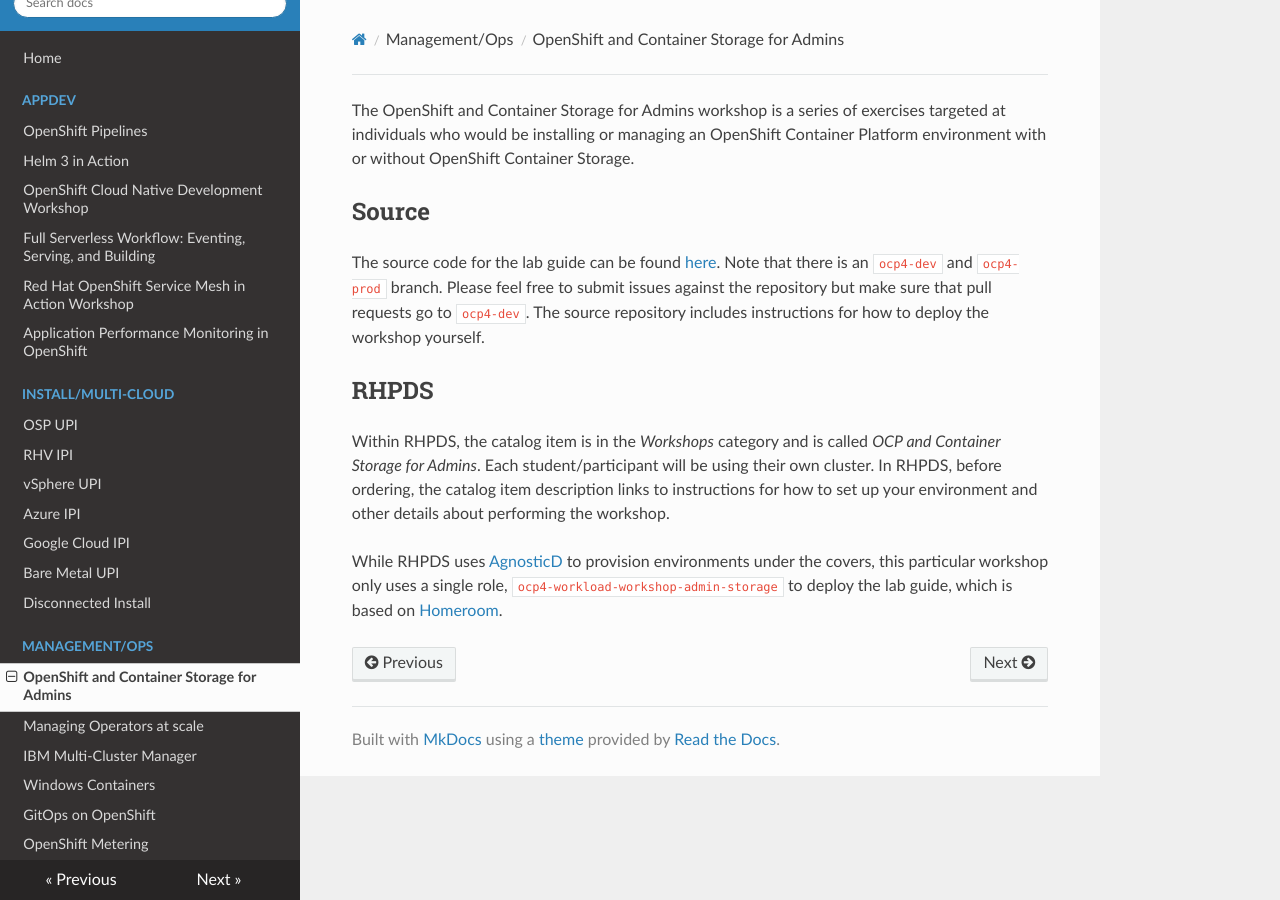
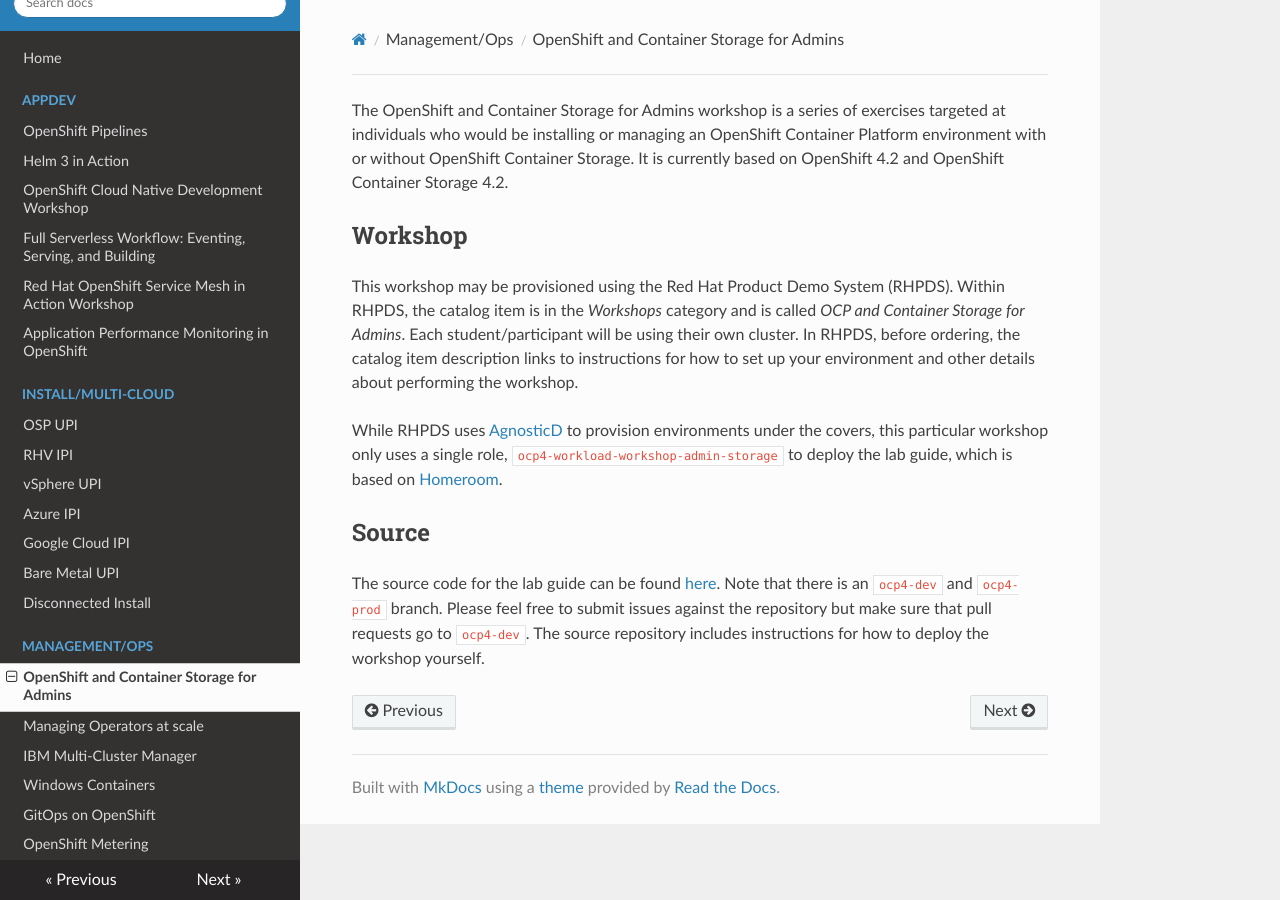
Before and after one commit to OpenShiftDemos/demo-guide, an MkDocs documentation site: the page built from docs/admin-storage.md, in a window 1280 px wide. Built offline with MkDocs 1.6.1, drawn with Linux system fonts in a browser that asks for light colours; nearby versions of some CDN libraries; part of the change alters nothing that is shown.

Commit message:
updates to match template and tweaks

```diff
--- a/docs/admin-storage.md
+++ b/docs/admin-storage.md
@@ -2,7 +2,21 @@
 The OpenShift and Container Storage for Admins workshop is a series of
 exercises targeted at individuals who would be installing or managing an
 OpenShift Container Platform environment with or without OpenShift Container
-Storage.
+Storage. It is currently based on OpenShift 4.2 and OpenShift Container
+Storage 4.2.
+
+## Workshop
+This workshop may be provisioned using the Red Hat Product Demo System
+(RHPDS). Within RHPDS, the catalog item is in the _Workshops_ category and is
+called _OCP and Container Storage for Admins_. Each student/participant will
+be using their own cluster. In RHPDS, before ordering, the catalog item
+description links to instructions for how to set up your environment and
+other details about performing the workshop.
+
+While RHPDS uses [AgnosticD](https://github.com/redhat-cop/agnosticd) to
+provision environments under the covers, this particular workshop only uses a
+single role, `ocp4-workload-workshop-admin-storage` to deploy the lab guide,
+which is based on [Homeroom](https://github.com/openshift-homeroom).
 
 ## Source
 The source code for the lab guide can be found
@@ -11,15 +25,3 @@ Note that there is an `ocp4-dev` and `ocp4-prod` branch. Please feel free to
 submit issues against the repository but make sure that pull requests go to
 `ocp4-dev`. The source repository includes instructions for how to deploy the
 workshop yourself.
-
-## RHPDS
-Within RHPDS, the catalog item is in the _Workshops_ category and is called
-_OCP and Container Storage for Admins_. Each student/participant will be
-using their own cluster. In RHPDS, before ordering, the catalog item
-description links to instructions for how to set up your environment and
-other details about performing the workshop.
-
-While RHPDS uses [AgnosticD](https://github.com/redhat-cop/agnosticd) to
-provision environments under the covers, this particular workshop only uses a
-single role, `ocp4-workload-workshop-admin-storage` to deploy the lab guide,
-which is based on [Homeroom](https://github.com/openshift-homeroom).
```
